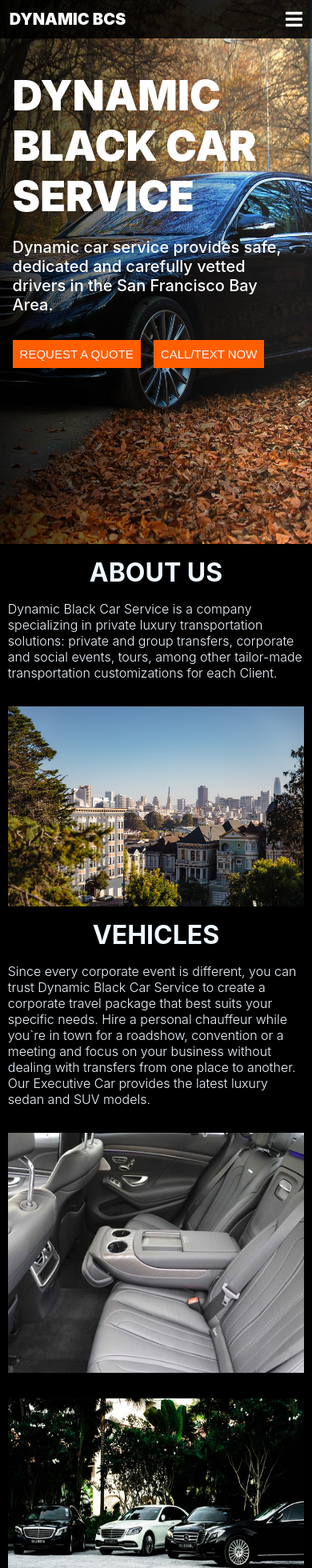
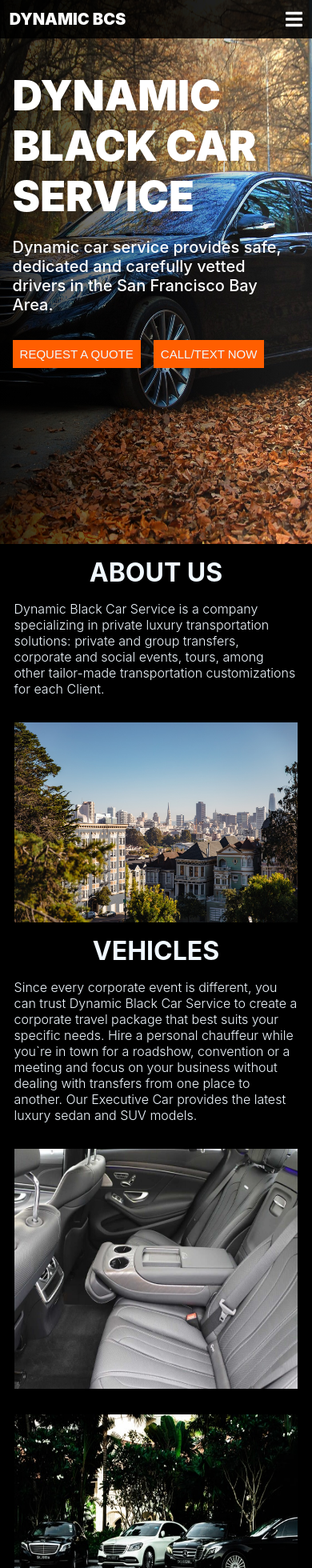
Before and after one commit to ericDevSantana/nextjs-dbcs, a Next.js app: page / in a window 390 px wide. Shown: the top 1960 px of the page at 80% size. Built offline with nearby package versions, Linux system fonts and the light colour scheme.

Commit message:
width adjustments

```diff
--- a/styles/Home.module.css
+++ b/styles/Home.module.css
@@ -501,7 +501,7 @@
 
   .container img {
     height: 230px;
-    width: 95%;
+    width: 91%;
     padding: 0;
   }
 
@@ -512,37 +512,37 @@
 
   .about-text p {
     font-weight: 300;
-    width: 95%;
+    width: 91%;
     text-align: left;
   }
 
   .about-img {
     height: 250px;
-    width: 95%;
+    width: 91%;
   }
 
   .vehicle-text p {
     margin: 0 0 1rem 0;
     font-weight: 300;
-    width: 95%;
+    width: 91%;
     text-align: left;
   }
 
   .vehicle-item-a {
     height: 300px;
-    width: 95%;
+    width: 91%;
     margin: 0 0 2rem 0;
   }
 
   .vehicle-item-b {
     height: 300px;
-    width: 95%;
+    width: 91%;
     margin: 0 0 2rem 0;
   }
 
   .vehicle-item-c {
     height: 300px;
-    width: 95%;
+    width: 91%;
     margin: 0 0 0 0;
   }
 
@@ -551,7 +551,7 @@
   }
 
   .service-text p {
-    width: 95%;
+    width: 91%;
     text-align: left;
   }
 
@@ -562,7 +562,7 @@
   }
 
   .first-service {
-    width: 95%;
+    width: 91%;
   }
 
   .service-a {
```
